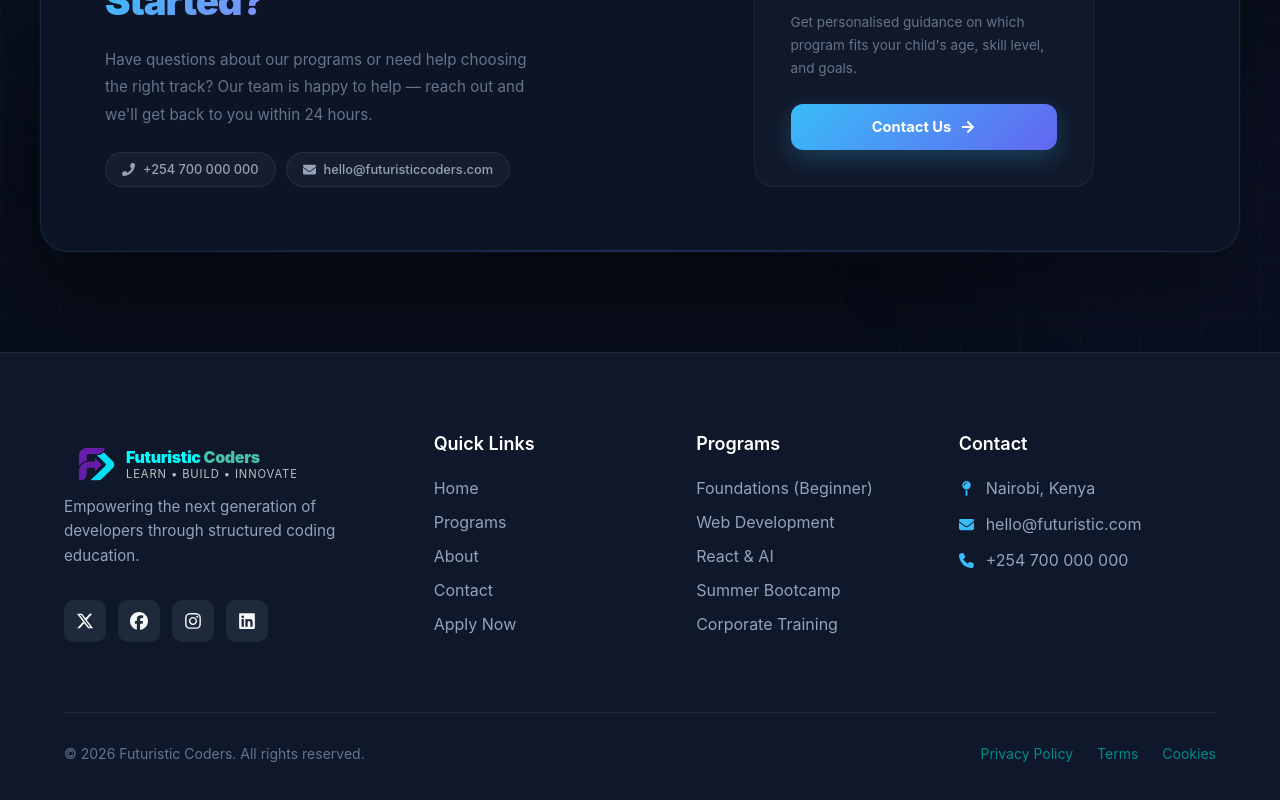
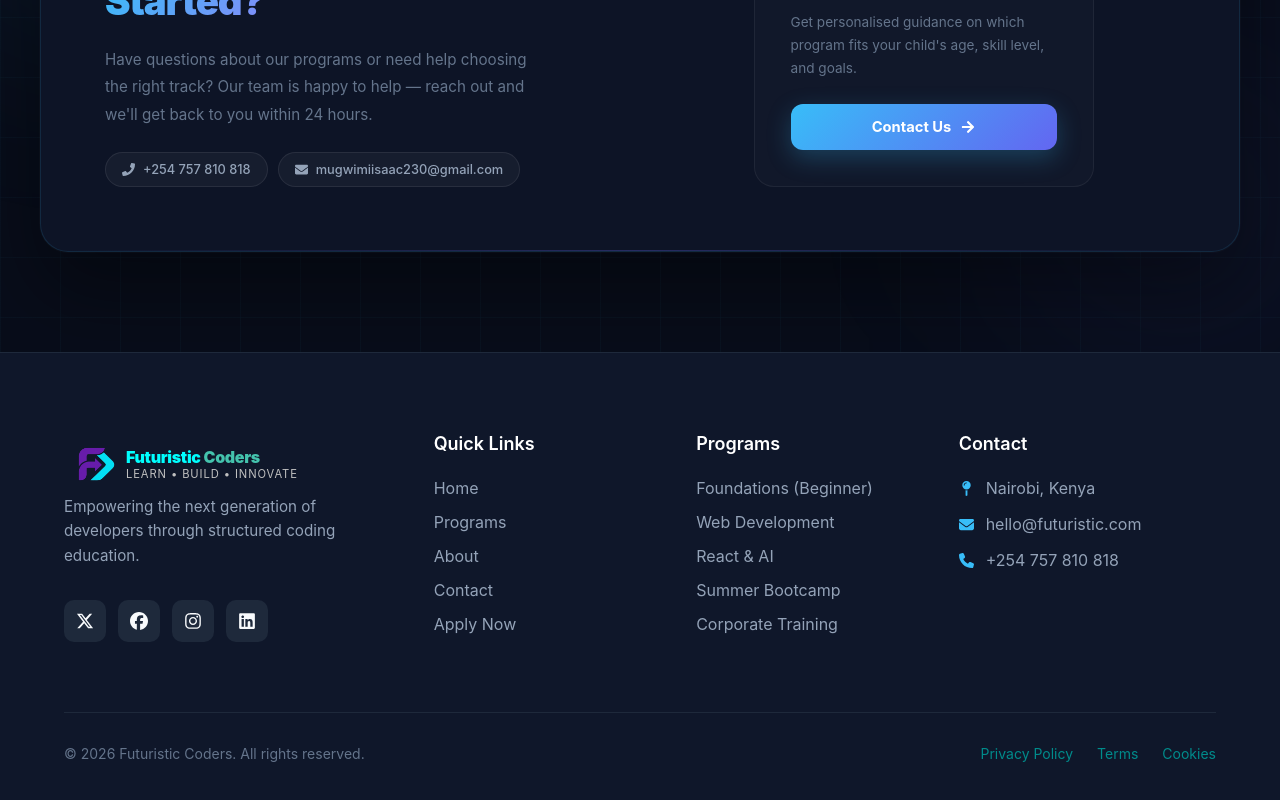
Before and after one commit to isaacmugwimi/futuristic-coders, a Next.js app: page / in a window 1280 px wide. Shown: the part 3229-4029 px from the top of the page. Built offline with nearby package versions, Linux system fonts and the light colour scheme.

Commit message:
fix: update contact information across multiple components

```diff
--- a/src/app/register/RegisterClient.jsx
+++ b/src/app/register/RegisterClient.jsx
@@ -229,7 +229,7 @@ function RegisterForm() {
                     <input
                       type="tel"
                       name="parentPhone"
-                      placeholder="+254 700 000 000"
+                      placeholder="+254 757 810 818"
                       value={formData.parentPhone}
                       onChange={handleChange}
                       className={errors.parentPhone ? "reg-input-error" : ""}
--- a/src/components/Contact/Contact.js
+++ b/src/components/Contact/Contact.js
@@ -26,14 +26,14 @@ const CONTACT_INFO = [
   {
     icon: <FaPhone />,
     label: "Phone",
-    value: "+254 700 000 000",
+    value: "+254 757 810 818",
     sub: "Mon – Sat, 8am – 6pm",
     accent: "#818cf8",
   },
   {
     icon: <FaEnvelope />,
     label: "Email",
-    value: "hello@futuristiccoders.com",
+    value: "mugwimiisaac230@gmail.com",
     sub: "We reply within 24 hours",
     accent: "#34d399",
   },
@@ -236,7 +236,7 @@ export default function ContactPage() {
                     <input
                       type="tel"
                       name="phone"
-                      placeholder="+254 700 000 000"
+                      placeholder="+254 757 810 818"
                       value={formData.phone}
                       onChange={handleChange}
                     />
--- a/src/components/ContactBanner/ConatctBanner.js
+++ b/src/components/ContactBanner/ConatctBanner.js
@@ -33,11 +33,11 @@ export default function ContactBanner() {
             <div className="cb-contact-pills">
               <a href="tel:+254700000000" className="cb-pill">
                 <FaPhone size={13} />
-                +254 700 000 000
+                +254 757 810 818
               </a>
-              <a href="mailto:hello@futuristiccoders.com" className="cb-pill">
+              <a href="mailto:mugwimiisaac230@gmail.com" className="cb-pill">
                 <FaEnvelope size={13} />
-                hello@futuristiccoders.com
+                mugwimiisaac230@gmail.com
               </a>
             </div>
           </div>
--- a/src/components/Footer/Footer.js
+++ b/src/components/Footer/Footer.js
@@ -114,7 +114,7 @@ export default function Footer() {
               </p>
               <p>
                 <FaPhone className="fc-accent-icon" size={15} />
-                +254 700 000 000
+                +254 757 810 818
               </p>
             </div>
           </div>
```
